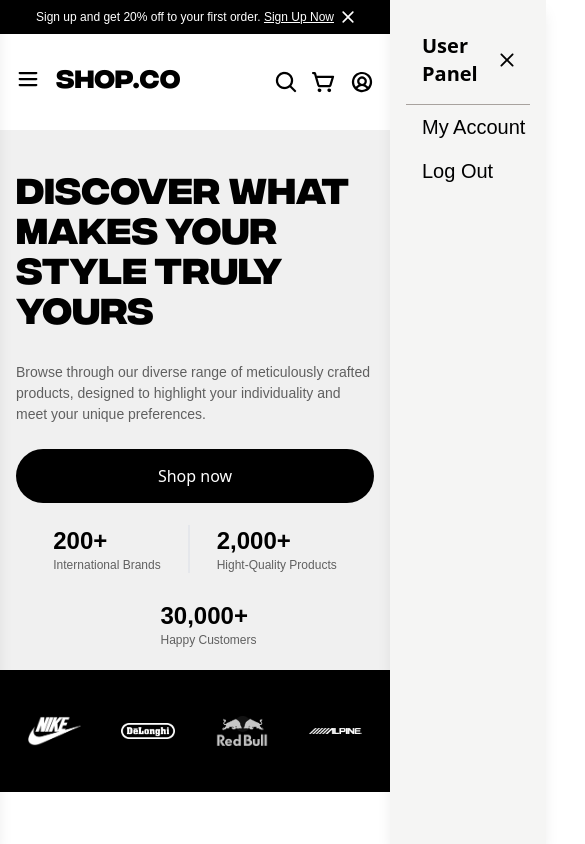
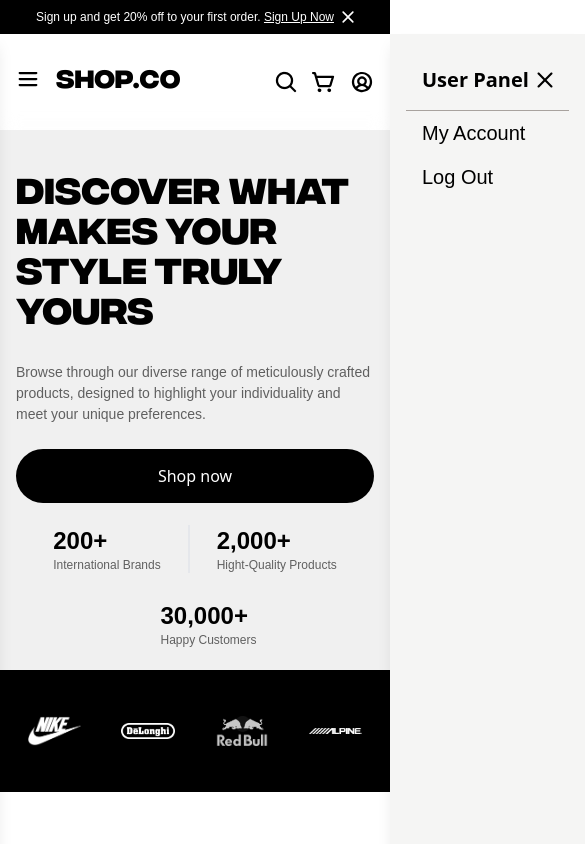
Before and after one commit to ozematt/Shop.co_full-stack_React-NestJS, a React (Vite) app in the folder frontend/: page / in a window 390 px wide. Shown: the top 844 px of the page, 585 px wide, since content can reach past the window. Built offline with nearby package versions, Linux system fonts and the light colour scheme; no server answers; a web font is replaced by a local one.

Commit message:
edited navbar sticky

```diff
--- a/frontend/src/components/Dashboard.tsx
+++ b/frontend/src/components/Dashboard.tsx
@@ -7,8 +7,9 @@ const Dashboard = () => {
   return (
     <>
       <TopBar />
-
-      <Nav />
+      <div className="sticky top-0 z-50 backdrop-blur-[10px]">
+        <Nav />
+      </div>
       <Outlet />
     </>
   );
--- a/frontend/src/components/HamburgerMenu.tsx
+++ b/frontend/src/components/HamburgerMenu.tsx
@@ -32,7 +32,7 @@ const HamburgerMenu = () => {
 
       <div
         {...menuProps}
-        className={`${menuOpen ? 'translate-x-0' : '-translate-x-full'} absolute left-0 top-0 z-50 h-[100vh] w-[40vw] transform bg-stone-100 shadow-lg transition-transform duration-300 dark:dark:bg-zinc-800`}
+        className={`${menuOpen ? 'translate-x-0' : '-translate-x-full'} absolute left-0 top-0 z-50 h-[100vh] w-[50vw] transform bg-stone-100 shadow-lg transition-transform duration-300 sm:w-[40vw] lg:w-[30vw] xl:w-[20vw] 2xl:w-[15vw] dark:dark:bg-zinc-800`}
       >
         <ul className="w-full p-4 text-xl text-black md:p-10">
           <div className="flex justify-between px-4 pb-4 pt-4 font-bold dark:text-white">
--- a/frontend/src/components/UserIcon.tsx
+++ b/frontend/src/components/UserIcon.tsx
@@ -57,7 +57,7 @@ const UserIcon = () => {
       />
       <div
         {...menuProps}
-        className={`${menuOpen ? 'translate-x-0' : 'translate-x-full'} fixed right-[0] top-[0] z-50 h-[100vh] w-[40vw] transform bg-stone-100 shadow-lg transition-transform duration-300 lg:w-[30vw] xl:w-[20vw] 2xl:w-[15vw] dark:bg-zinc-800`}
+        className={`${menuOpen ? 'translate-x-0' : 'translate-x-full'} fixed right-[0] top-[0] z-50 h-[100vh] w-[50vw] transform bg-stone-100 shadow-lg transition-transform duration-300 lg:w-[30vw] xl:w-[20vw] 2xl:w-[15vw] dark:bg-zinc-800`}
       >
         <ul className="w-full p-4 text-xl text-black md:p-6">
           <div className="flex justify-between px-4 pb-4 pt-4 font-bold dark:text-white">
--- a/frontend/src/sections/Nav.tsx
+++ b/frontend/src/sections/Nav.tsx
@@ -10,7 +10,7 @@ const Nav = () => {
   //
   ////UI
   return (
-    <nav className="max-container flex h-[96px] items-center bg-white px-4 max-[838px]:justify-between sm:px-[100px] dark:bg-black">
+    <nav className="max-container flex h-[96px] items-center px-4 max-[838px]:justify-between sm:px-[100px]">
       <div className="flex items-center">
         <HamburgerMenu />
         <Logo />
```
